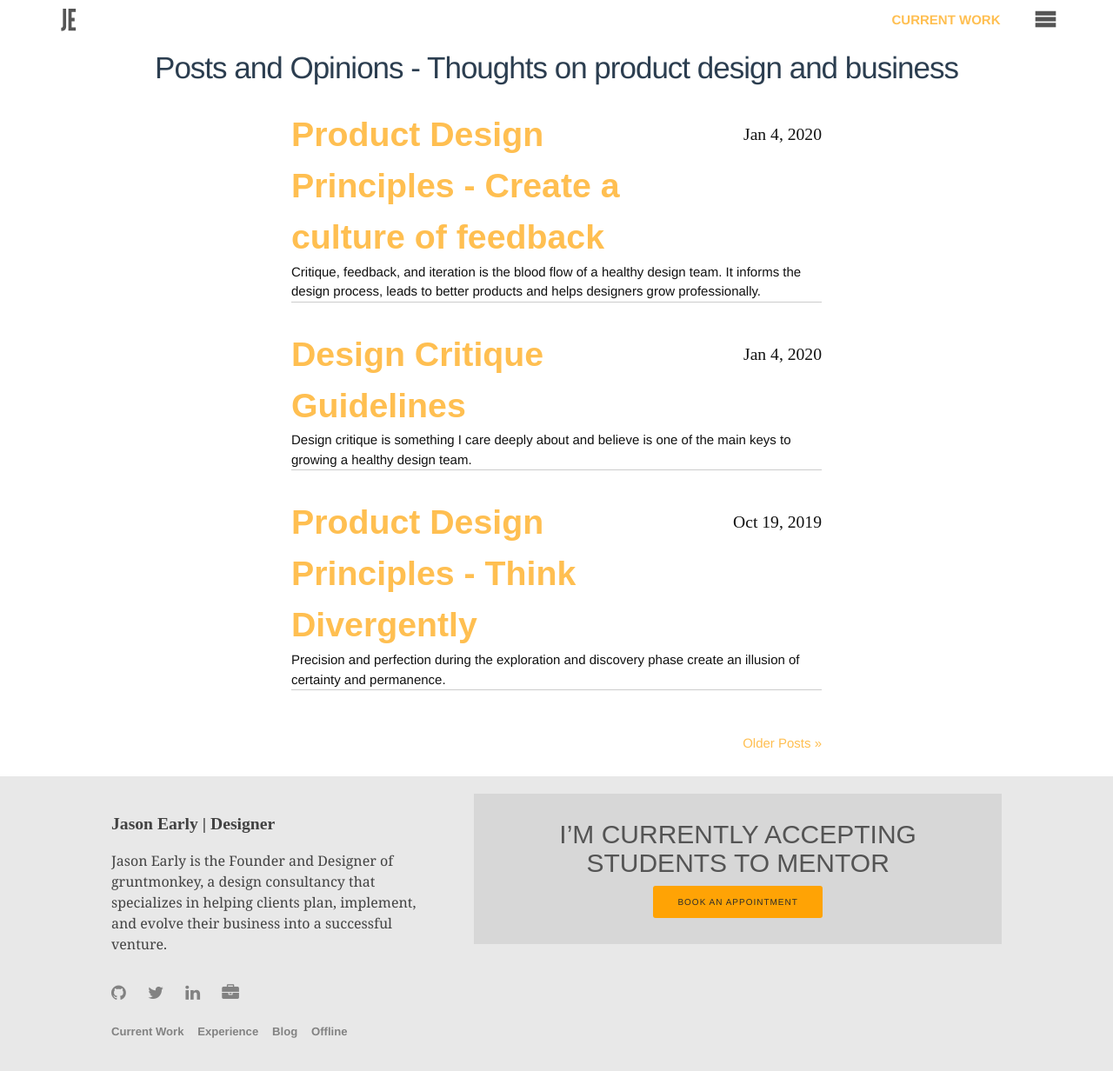
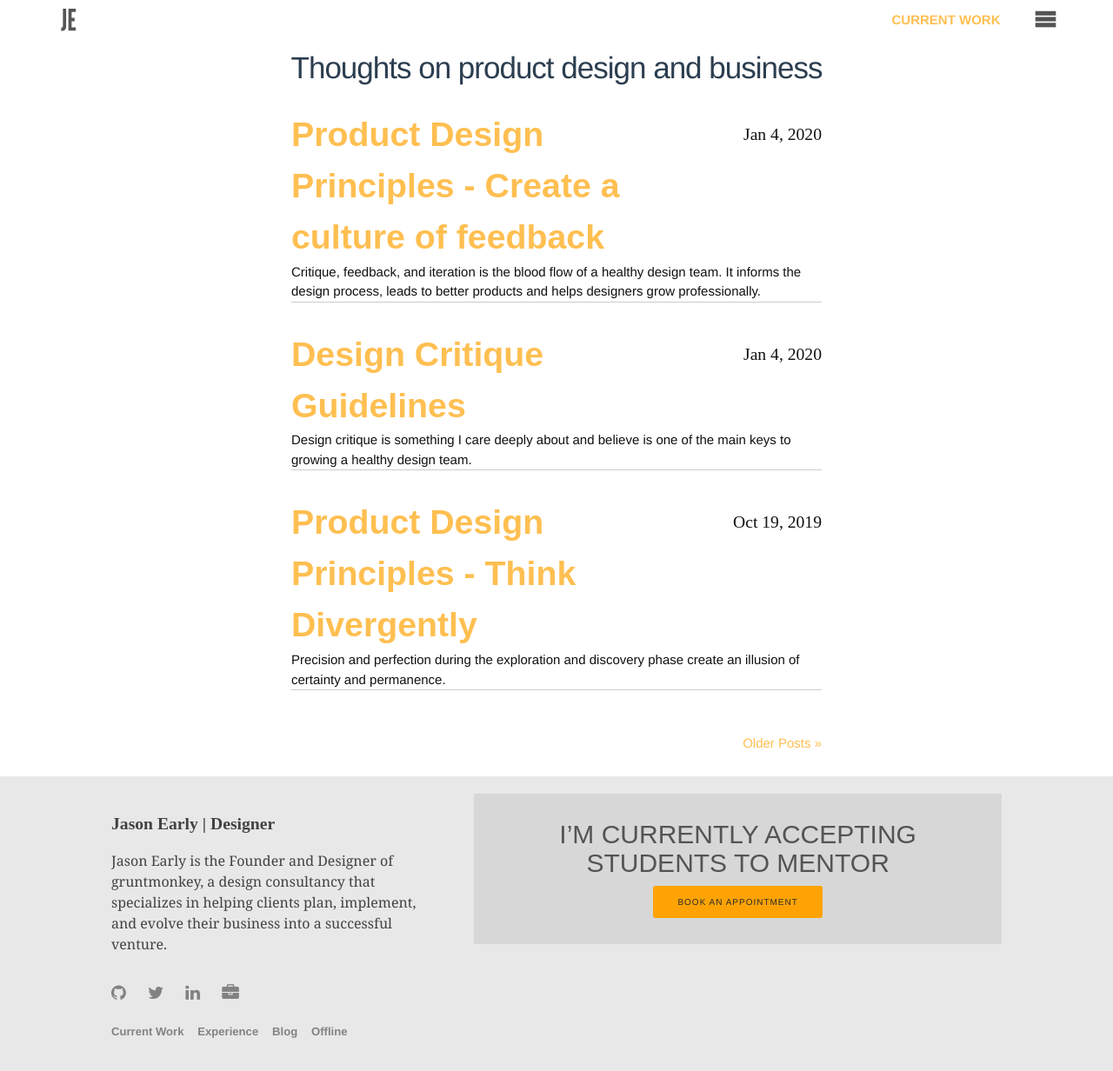
Before and after one commit to jasonearly/jasonearly.github.io, a Jekyll site: the page built from blog/index.html, in a window 1280 px wide. Shown: the whole page at 87% size. Built offline with Jekyll 4.4.1, drawn with Linux system fonts in a browser that asks for light colours; the list of posts is cut into pages by our own code; some of the changed lines change nothing that is shown.

Commit message:
title refinement

```diff
--- a/_includes/head.html
+++ b/_includes/head.html
@@ -44,23 +44,14 @@
   <meta name="viewport" content="width=device-width, initial-scale=1" />
   <meta name="theme-color" content="#5F656A" />
   <title>
-    {% if page.title %}
-      {{ page.title }}
-
-    {% endif %}
-
- {% if paginator and paginator.page and paginator.total_pages > 1 and paginator.page > 1 %}
-  - Page {{ paginator.page }} of {{ paginator.total_pages }} -
- {% endif %}
-
-
- {% unless page.tag or site.title %}
-   - {{ site.background | escape }}
- {% endunless %}
+    {% if page.title %} {{ page.title }}{% endif %}{% if paginator and
+    paginator.page and paginator.total_pages > 1 and paginator.page > 1 %} -
+    Page {{ paginator.page }} of {{ paginator.total_pages }} {% endif %}{%
+    unless page.tag or site.title %} - {{ site.background | escape }}{%
+    endunless %}
   </title>
 
-<meta name="keywords" content="{{ page.tags | join: ', ' | escape }}"/>
-
+  <meta name="keywords" content="{{ page.tags | join: ', ' | escape }}" />
 
   <meta
     name="description"
@@ -88,26 +79,37 @@
     content="_hcSI4a9uLw4Pjvd7PV6lrmK-XIFQMrsXqFgL4i9b_s"
   />
 
-<!-- Open Graph -->
-  <meta property="og:locale" content="en_US">
-<meta property="og:type" content="article">
-<meta property="og:title" content="{%if page.title %}{{ page.title }}{% else %}{{ site.title }}{% endif %}">
-<meta property="og:url" content="{{ site.url }}{{ page.url }}">
-<meta property="og:image" content="{{ site.url }}/thumbs/{{ page.image }}" />
-<meta property="og:site_name" content="Jason Early">
-<!-- <meta property="article:publisher" content="http://www.facebook.com/webjeda" />
+  <!-- Open Graph -->
+  <meta property="og:locale" content="en_US" />
+  <meta property="og:type" content="article" />
+  <meta
+    property="og:title"
+    content="{%if page.title %}{{ page.title }}{% else %}{{ site.title }}{% endif %}"
+  />
+  <meta property="og:url" content="{{ site.url }}{{ page.url }}" />
+  <meta property="og:image" content="{{ site.url }}/thumbs/{{ page.image }}" />
+  <meta property="og:site_name" content="Jason Early" />
+  <!-- <meta property="article:publisher" content="http://www.facebook.com/webjeda" />
 <meta property="article:author" content="https://www.facebook.com/sharu725" /> -->
-<meta property="article:published_time" content="{{ page.date }}" />
-<meta property="og:description" content="{% if page.description %}{{ page.description }}{% else %}{{ site.description }}{% endif %}">
+  <meta property="article:published_time" content="{{ page.date }}" />
+  <meta
+    property="og:description"
+    content="{% if page.description %}{{ page.description }}{% else %}{{ site.description }}{% endif %}"
+  />
 
-<!-- Twitter Card -->
-  <meta name="twitter:card" content="summary_large_image"/>
-  <meta name="twitter:title" content="{%if page.title %}{{ page.title }}{% else %}{{ site.title }}{% endif %}">
-  <meta name="twitter:description" content="{% if page.description %}{{ page.description }}{% else %}{{ site.description }}{% endif %}">
+  <!-- Twitter Card -->
+  <meta name="twitter:card" content="summary_large_image" />
+  <meta
+    name="twitter:title"
+    content="{%if page.title %}{{ page.title }}{% else %}{{ site.title }}{% endif %}"
+  />
+  <meta
+    name="twitter:description"
+    content="{% if page.description %}{{ page.description }}{% else %}{{ site.description }}{% endif %}"
+  />
   <meta name="twitter:site" content="@jason_early" />
-  <meta name="twitter:creator" content="@jason_early">
-  <meta name="twitter:card" content="summary">
-
+  <meta name="twitter:creator" content="@jason_early" />
+  <meta name="twitter:card" content="summary" />
 
   <link rel="apple-touch-icon" sizes="192x192" href="../img/logo-192.png" />
   <link rel="apple-touch-icon" sizes="512x512" href="../img/logo-512.png" />
@@ -166,6 +168,4 @@
       s.parentNode.insertBefore(tk, s);
     })(document);
   </script>
-
-
 </head>
--- a/blog/index.html
+++ b/blog/index.html
@@ -1,6 +1,6 @@
 ---
 layout: default
-title: Posts and Opinions - Thoughts on product design and business
+title: Thoughts on product design and business
 tags: blog Posts Opinions "product design" business
 ---
 
```
